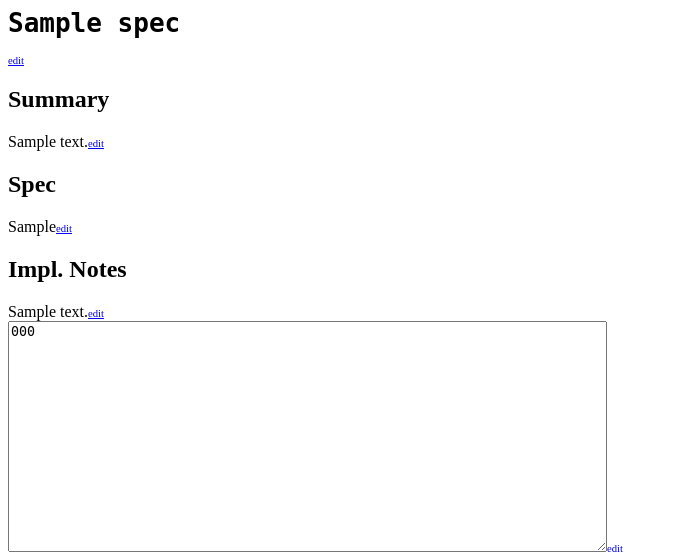
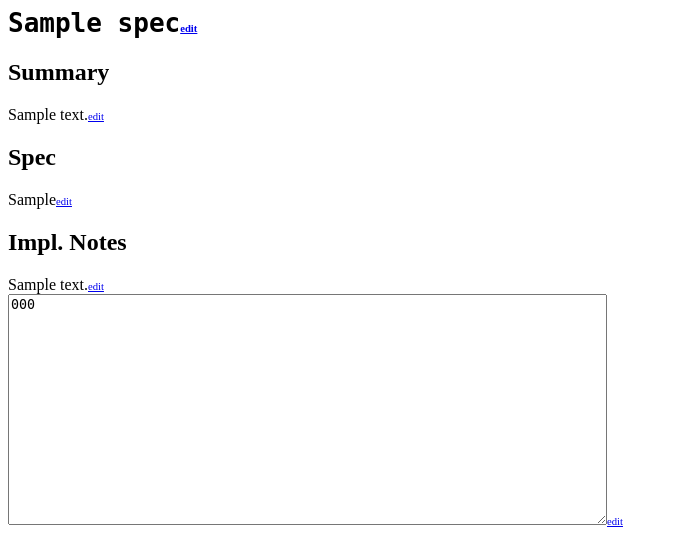
Before and after one commit to luqui/CodeCatalog, a Django app: page /1/ in a window 1280 px wide. Shown: the top 553 px of the page, without its empty margins (0-677 px from the left). Run offline with Django 3.2, Linux system fonts and the light colour scheme; tables that the repository leaves empty hold one stand-in row (values such as "Sample post"); parts of the project's set-up code (start-up, migrations or seed data) failed here and were passed over; some libraries are stand-ins or nearby versions.

Commit message:
Got the edit button to be on the same line as the spec name.

```diff
--- a/catalog/templates/zoo/spec.html
+++ b/catalog/templates/zoo/spec.html
@@ -4,7 +4,7 @@
   {% include "editable.html" %}
 
   <style>
-   h1#name { font-family: monospace }
+   #name { font-family: monospace }
   </style>
 
 {% block scripting %}
@@ -19,7 +19,7 @@
 <body>
 
 {% block content %}
-<h1 id="name" name="name" class="editable">{{spec.name}}</h1>
+<h1><span id="name" name="name" class="editable">{{spec.name}}</span></h1>
 <h2>Summary</h2>
 <span id="summary" name="summary" class="editable">{{spec.summary}}</span>
 <h2>Spec</h2>
```
